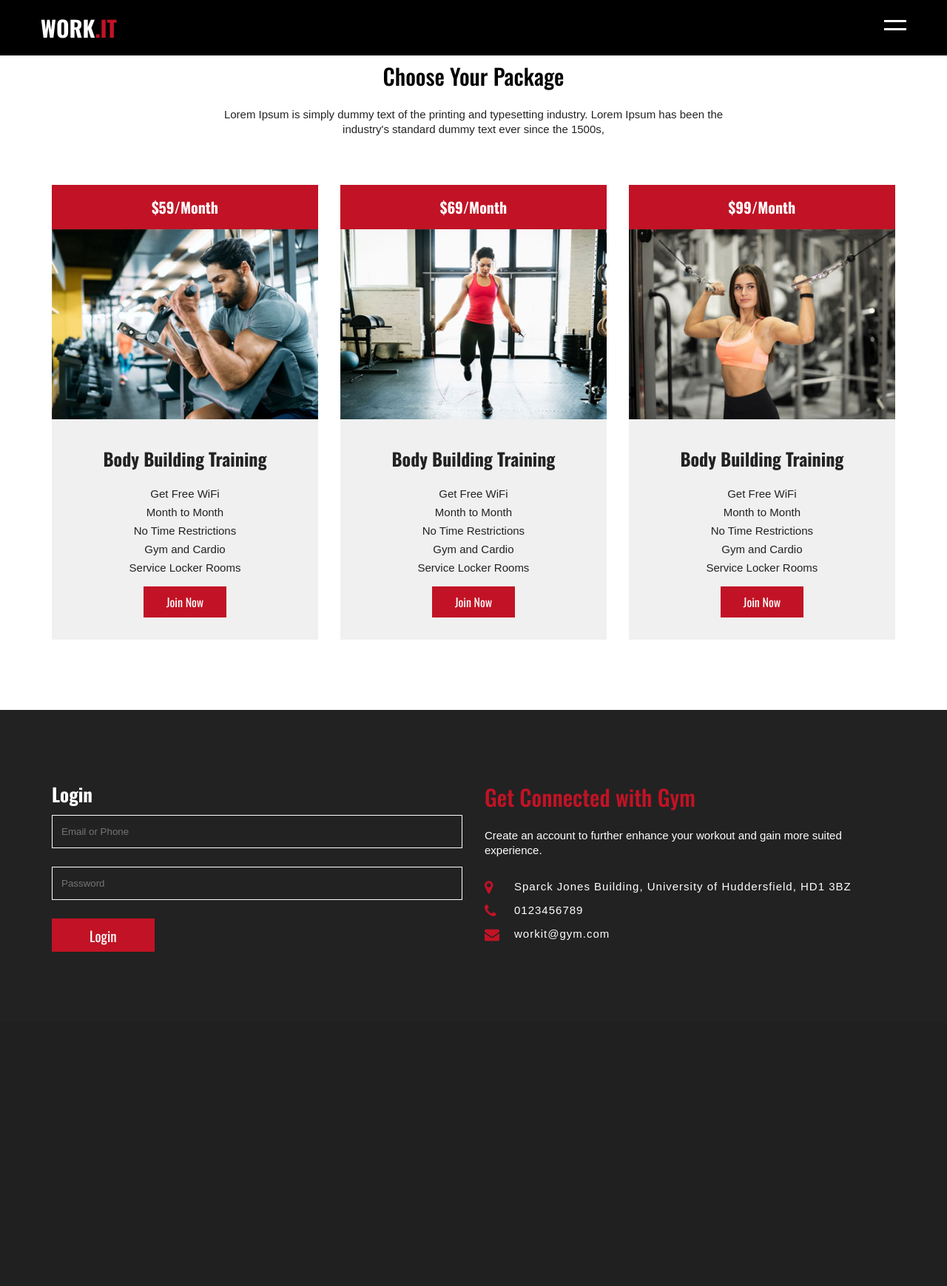
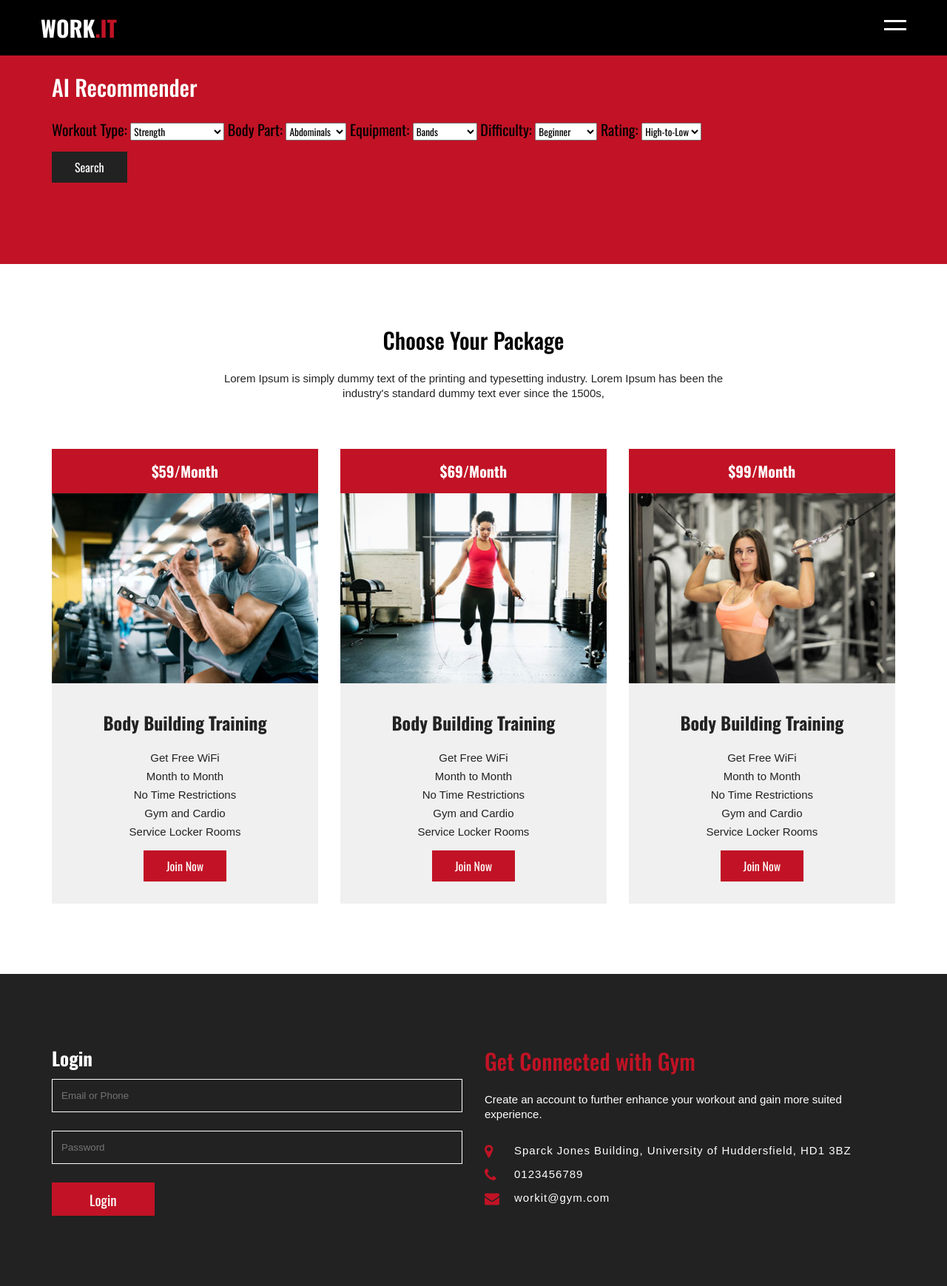
Before and after one commit to muiz2353673/workIt, a PHP site: page /recommender.php in a window 1280 px wide. Shown: the whole page at 74% size. Before the commit the page ends 1287 px from the top, so only its background shows below. Run offline with PHP 8.4, Linux system fonts and the light colour scheme; some libraries are stand-ins or nearby versions.

Commit message:
Added a search form for the AI algorithm

```diff
--- a/recommender.php
+++ b/recommender.php
@@ -37,6 +37,82 @@
  	 </div>
  </header>
  <!-- End Header  -->
+
+  <!-- AI Recommender -->
+  <section class="service" id="service">
+ 	<div class="container">
+ 		 <div class="content">
+ 		 	  <div class="text box wow slideInLeft">
+                  <h2>AI Recommender</h2>
+                  <div class="ai-form">
+					<label for="type">Workout Type:</label>
+					<select name="workout-type" id="type">
+						<option value="Strength">Strength</option>
+						<option value="Plyometrics">Plyometrics</option>
+						<option value="Cardio">Cardio</option>
+						<option value="Stretching">Stretching</option>
+						<option value="Powerlifitng">Powerlifting</option>
+						<option value="Strongman">Strongman</option>
+						<option value="Olympic Weightlifitng">Olympic Weightlifitng</option>
+					</select>
+
+					<label for="body-part">Body Part:</label>
+					<select name="part" id="body-part">
+						<option value="abdominals">Abdominals</option>
+						<option value="abductors">Abductors</option>
+						<option value="biceps">Biceps</option>
+						<option value="Legs">Legs</option>
+						<option value="Chest">Chest</option>
+						<option value="Forearms">Forearms</option>
+						<option value="lats">Lats</option>
+						<option value="lower-back">Lower-Back</option>
+						<option value="middle-back">Middle-Back</option>
+						<option value="Traps">Traps</option>
+						<option value="Neck">Necks</option>
+						<option value="Shoulder">Shoulder</option>
+						<option value="Triceps">Triceps</option>
+					</select>
+
+					<label for="eqipment">Equipment:</label>
+					<select name="dquipment" id="equipment">
+						<option value="bands">Bands</option>
+						<option value="barbell">Barbell</option>
+						<option value="Kettlebells">Kettlebells</option>
+						<option value="Dumbbells">Dumbbells</option>
+						<option value="Other">Other</option>
+						<option value="Cable">Cable</option>
+						<option value="Machine">Machine</option>
+						<option value="Body-only">Body only</option>
+						<option value="Medicine">Medicine Ball</option>
+						<option value="exercises">Exercise</option>
+						<option value="Foam">Foam Roll</option>
+						<option value="E-Z Curl">E-Z Curl Bar</option>
+					</select>
+
+					<label for="level">Difficulty:</label>
+					<select name="levels" id="level">
+						<option value="begin">Beginner</option>
+						<option value="inter">Intermediate</option>
+						<option value="Expert">Expert</option>
+					</select>
+
+					<label for="ratings">Rating:</label>
+					<select name="rating" id="ratings">
+						<option value="begin">High-to-Low</option>
+						<option value="inter">Low-to-High</option>
+
+					</select>
+
+
+
+				  </div>
+                  <a href="" class="btn">Search</a>
+ 		 	  </div>
+
+ 		 </div>
+ 	</div>
+ </section>
+ <!-- End Service -->
 
  <!-- Start Price -->
   <section class="price-package" id="price">
```
